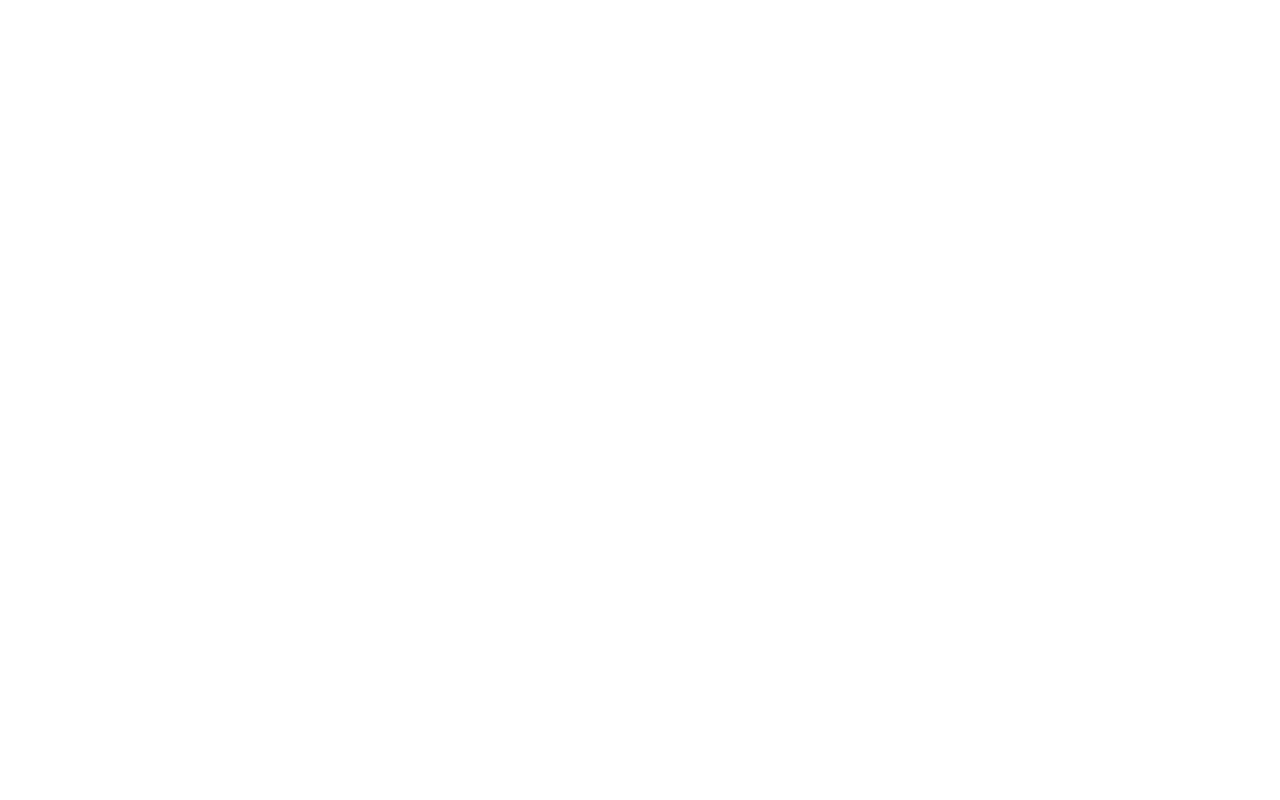
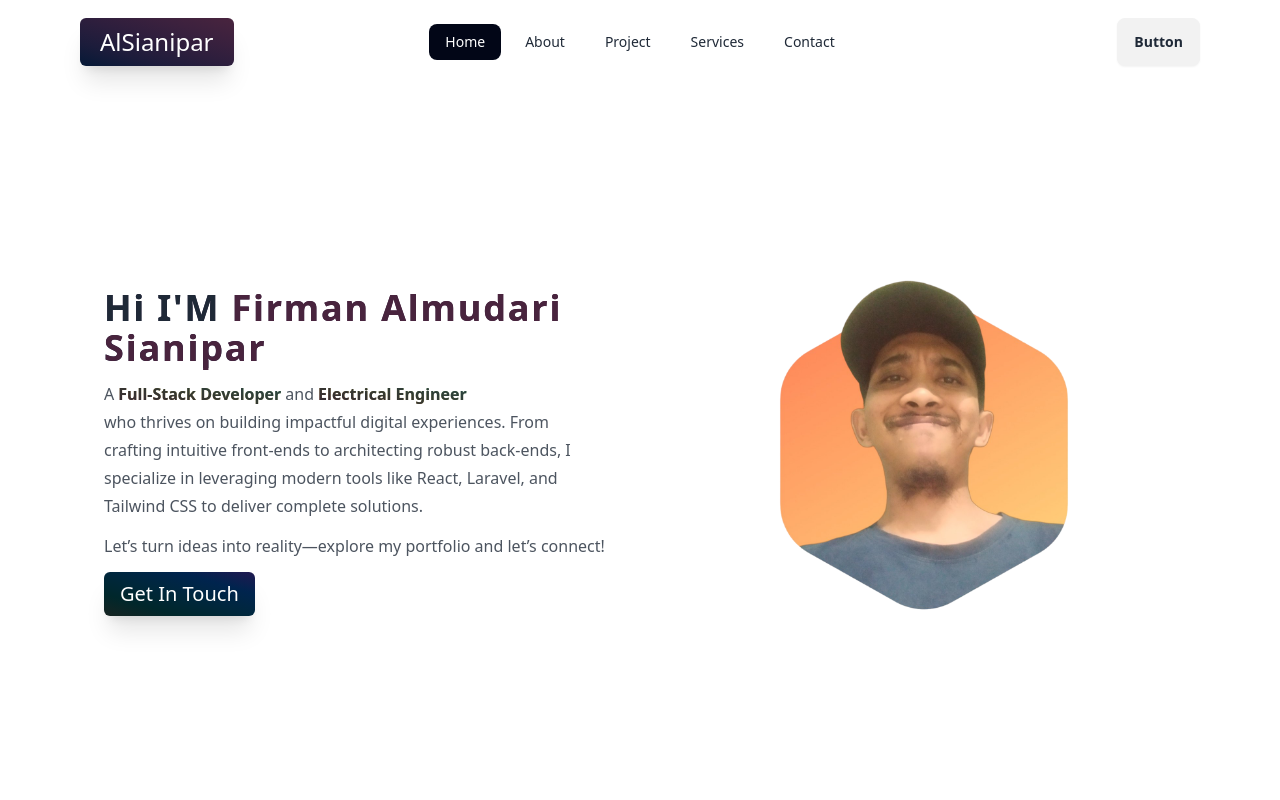
Before and after one commit to alsianipar/almudari-sianipar, a plain HTML site: page index.html in a window 1280 px wide. Shown: the top 800 px of the page. Drawn offline with Linux system fonts and the light colour scheme; the site is published under a folder, as on GitHub Pages, so addresses that start at the root find nothing.

Commit message:
Update index.html

```diff
--- a/index.html
+++ b/index.html
@@ -5,8 +5,8 @@
     <link rel="icon" type="image/svg+xml" href="/vite.svg" />
     <meta name="viewport" content="width=device-width, initial-scale=1.0" />
     <title>Vite + React</title>
-    <script type="module" crossorigin src="/assets/index-Bd9Z446S.js"></script>
-    <link rel="stylesheet" crossorigin href="/assets/index-D62OXjBO.css">
+    <script type="module" crossorigin src="assets/index-Bd9Z446S.js"></script>
+    <link rel="stylesheet" crossorigin href="assets/index-D62OXjBO.css">
   </head>
   <body>
     <div id="root"></div>
```
